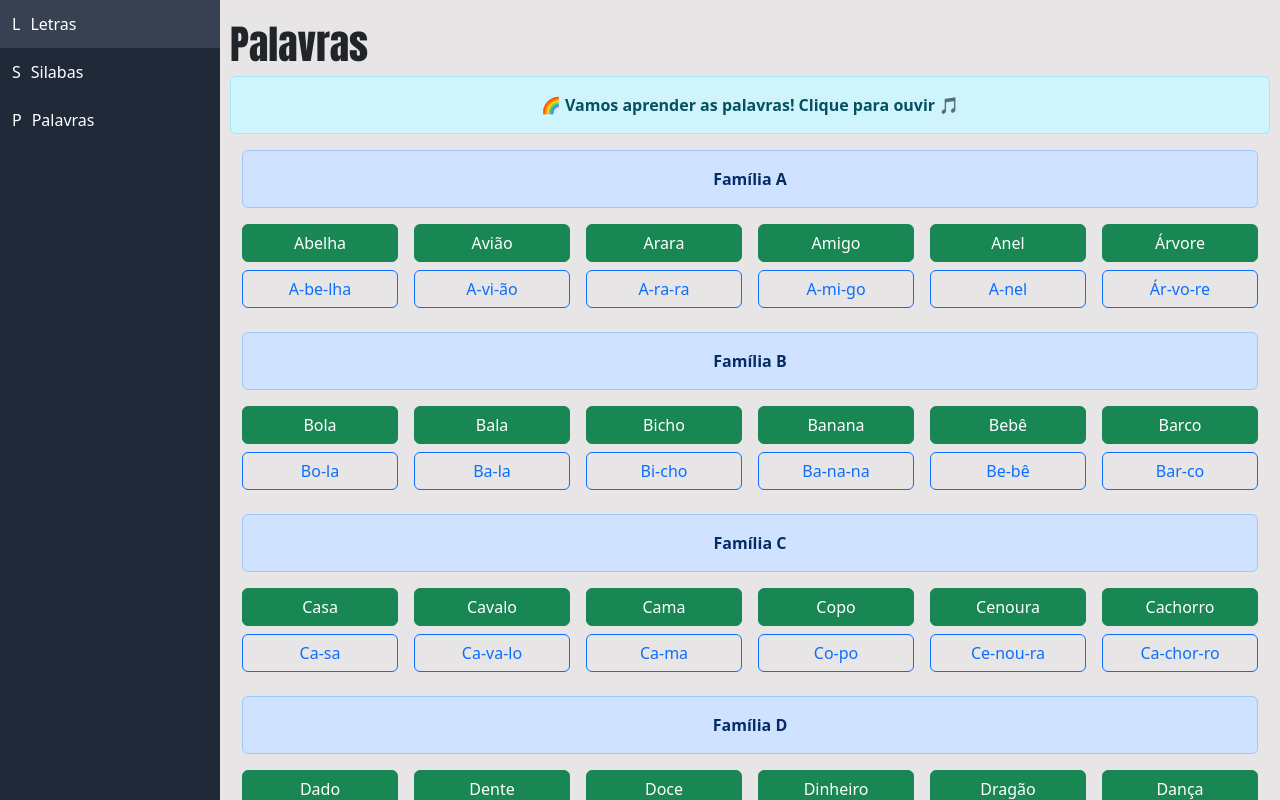
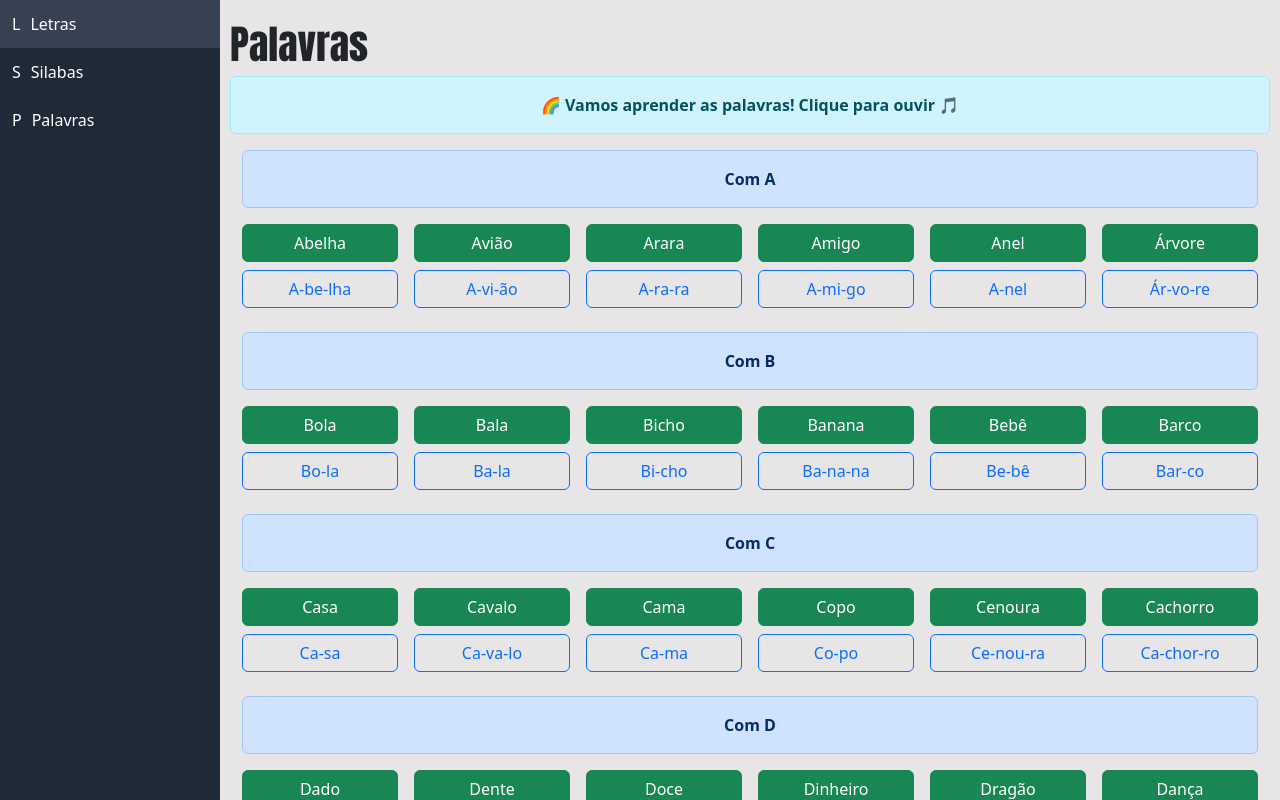
Before and after one commit to JhonnesPossiRibeiro/ProjetoAprender, a React (Vite) app: page /Palavras in a window 1280 px wide. Built offline with nearby package versions, Linux system fonts and the light colour scheme.

Commit message:
palavras

```diff
--- a/src/pages/Palavras.tsx
+++ b/src/pages/Palavras.tsx
@@ -242,7 +242,7 @@ export function PagePalavras() {
 
             {/* 🔹 ALERTA DA FAMÍLIA */}
             <div className="alert alert-primary text-center fw-bold">
-              Família {familia}
+              Com {familia}
             </div>
 
             {/* 🔹 PALAVRAS */}
```
